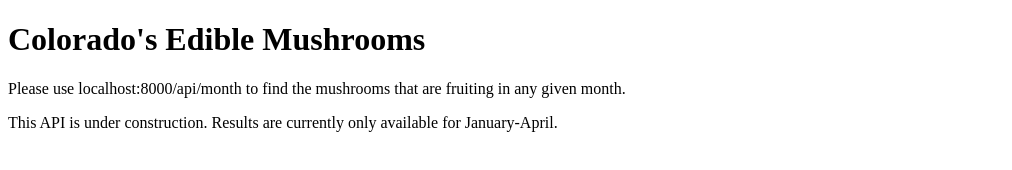
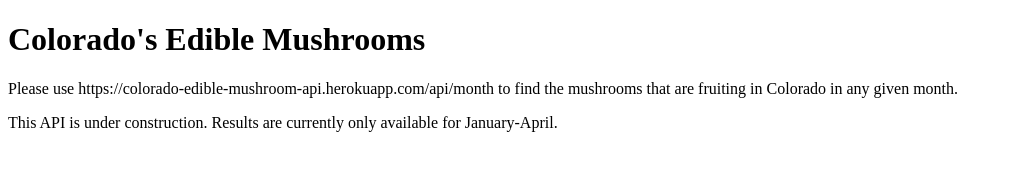
Before and after one commit to heretoshleigh/colorado-edible-mushroom-api, a website: page index.html in a window 1280 px wide. Shown: the whole page, without its empty margins (0-1012 px from the left). Drawn offline with Linux system fonts and the light colour scheme.

Commit message:
Updated instructions

```diff
--- a/index.html
+++ b/index.html
@@ -8,7 +8,7 @@
 </head>
 <body>
     <h1>Colorado's Edible Mushrooms</h1>
-    <p>Please use localhost:8000/api/month to find the mushrooms that are fruiting in any given month.</p>
+    <p>Please use https://colorado-edible-mushroom-api.herokuapp.com/api/month to find the mushrooms that are fruiting in Colorado in any given month.</p>
     <p>This API is under construction. Results are currently only available for January-April.</p>
 </body>
 </html>
```
